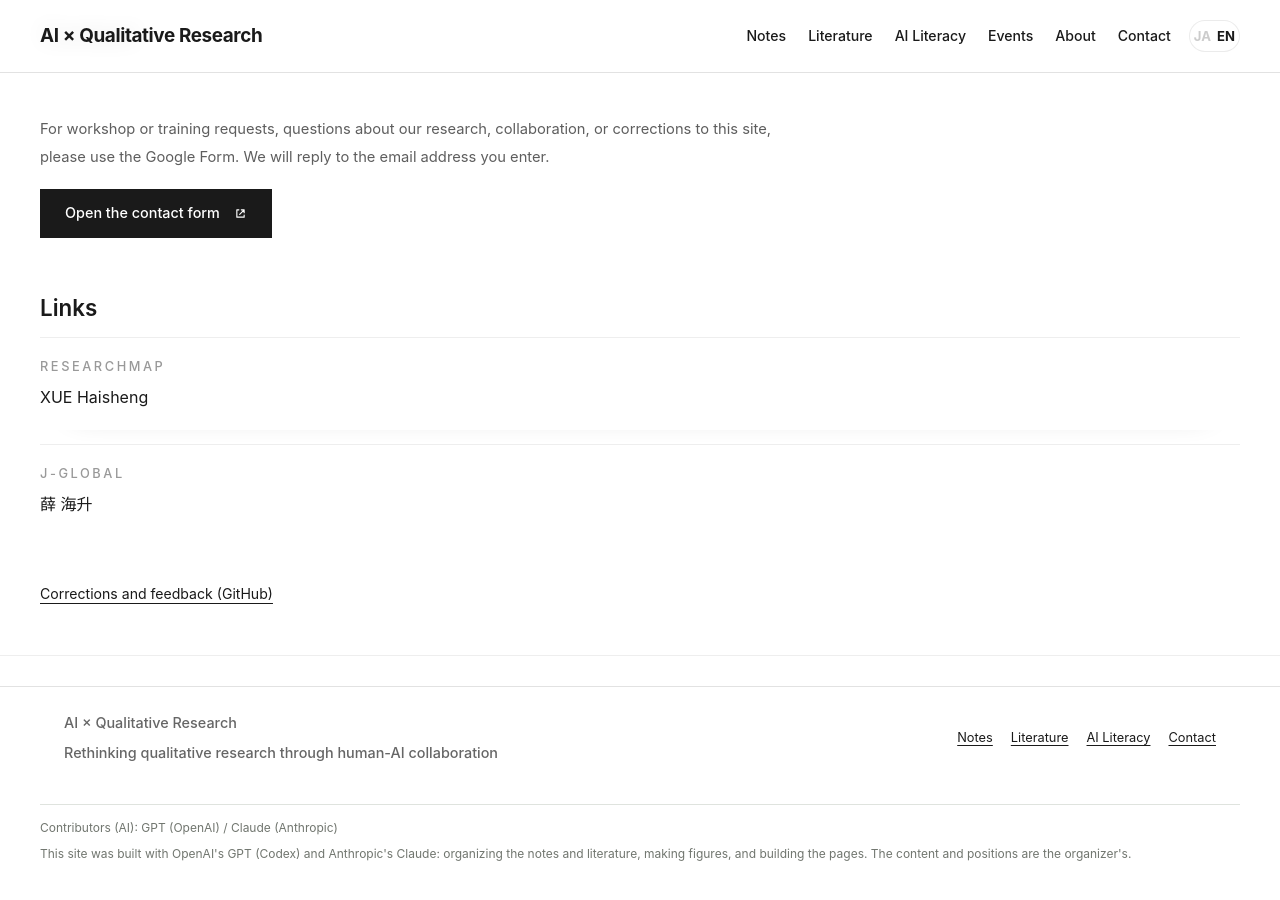
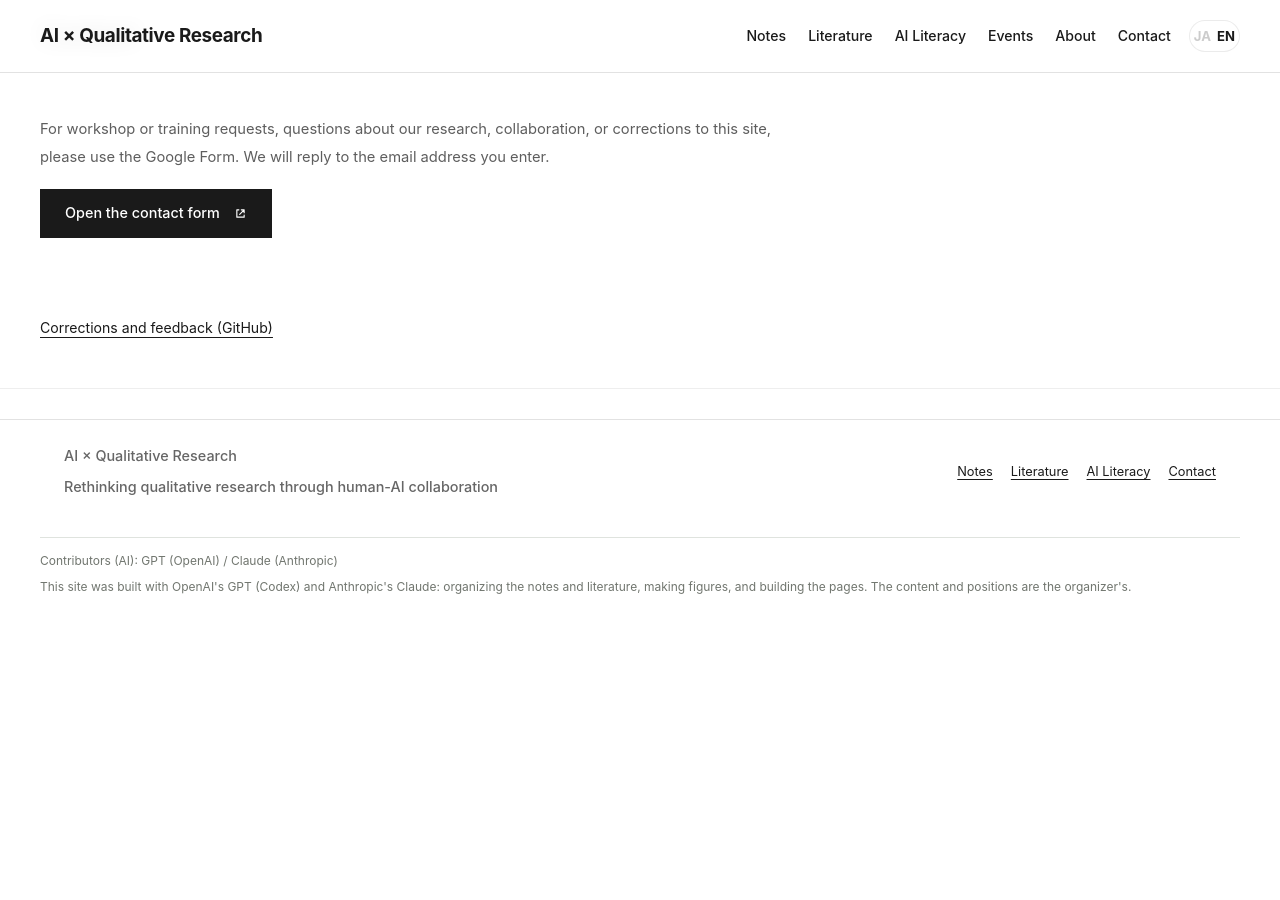
Before and after one commit to xuehaisheng/ai-qualitative-research, a Jekyll site: the page built from index.html, in a window 1280 px wide and 900 px high, scrolled down 4853 px. Built offline with Jekyll 4.4.1, drawn with Linux system fonts in a browser that asks for light colours; after the commit the page ends 5487 px from its top, so only the background shows below that.

Commit message:
お問い合わせ欄から関連リンクを削除

```diff
--- a/index.html
+++ b/index.html
@@ -254,21 +254,6 @@ This site aims to become more than an announcement page: a place where qualitati
 <p data-bilingual="" data-en="For workshop or training requests, questions about our research, collaboration, or corrections to this site, please use the Google Form. We will reply to the email address you enter." data-ja="講習会・研修のご依頼、研究についてのご質問、共同研究のご相談、サイトの内容への訂正やご意見は、Googleフォームからお寄せください。ご入力いただいたメールアドレスにご連絡します。">講習会・研修のご依頼、研究についてのご質問、共同研究のご相談、サイトの内容への訂正やご意見は、Googleフォームからお寄せください。ご入力いただいたメールアドレスにご連絡します。</p>
 <a class="btn btn-primary contact-btn" href="https://docs.google.com/forms/d/e/1FAIpQLSdhIVuPwF8vNkgLbdL26EpNcEVokmeYoXH4ME0bqhOIe6wMoA/viewform" target="_blank" rel="noopener"><span data-bilingual="" data-en="Open the contact form" data-ja="お問い合わせフォームを開く">お問い合わせフォームを開く</span>{% include external.html %}</a>
 </div>
-<div class="split-grid">
-<div class="list-shell glass-card">
-<h3 data-bilingual="" data-en="Links" data-ja="関連リンク">関連リンク</h3>
-<ul class="contact-list">
-<li>
-<span class="contact-label" data-bilingual="" data-en="researchmap" data-ja="researchmap">researchmap</span>
-<a href="https://researchmap.jp/XUEHaisheng" rel="noopener" target="_blank">XUE Haisheng</a>
-</li>
-<li>
-<span class="contact-label" data-bilingual="" data-en="J-GLOBAL" data-ja="J-GLOBAL">J-GLOBAL</span>
-<a href="https://jglobal.jst.go.jp/public/202301009807131414" rel="noopener" target="_blank">薛 海升</a>
-</li>
-</ul>
-</div>
-</div>
 <div class="reader-contact"><a href="https://github.com/xuehaisheng/ai-qualitative-research/issues/new" rel="noopener" target="_blank" data-bilingual data-ja="訂正・ご意見（GitHub）" data-en="Corrections and feedback (GitHub)">訂正・ご意見（GitHub）</a></div></div>
 </div>
 </section>
```
